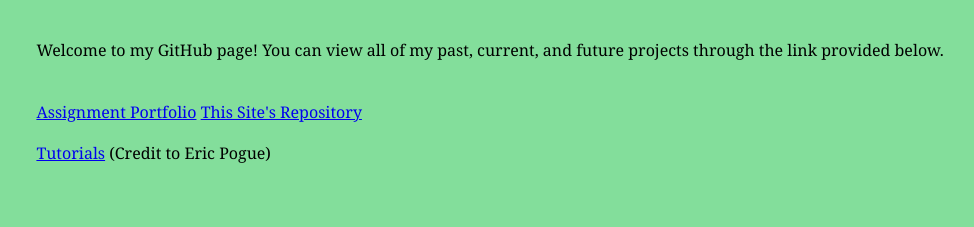
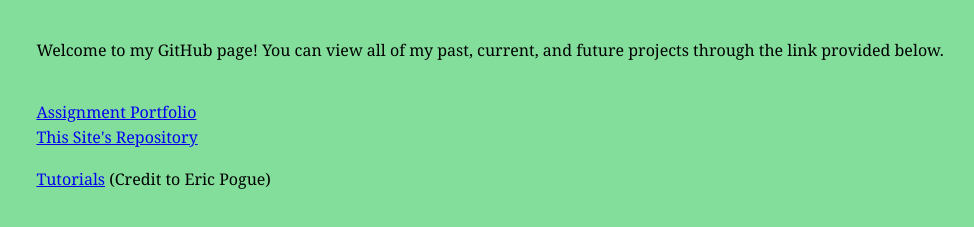
Before and after one commit to Praz18/praz18.github.io, a plain HTML site: page index.html in a window 1280 px wide. Shown: the part 69-296 px from the top of the page, without its empty margins (103-1077 px from the left). Drawn offline with Linux system fonts and the light colour scheme.

Commit message:
Update index.html
added break

```diff
--- a/index.html
+++ b/index.html
@@ -38,7 +38,7 @@
 	</section>
 
 	<section class="portfolio">
-	<a href="https://wonderful-hill-0ff02ad10.4.azurestaticapps.net">Assignment Portfolio</a>
+	<a href="https://wonderful-hill-0ff02ad10.4.azurestaticapps.net">Assignment Portfolio</a><br>
 	<a href="https://github.com/Praz18/praz18.github.io">This Site's Repository</a>
 	<p><a href="https://www.lewis.education/?cpsc=sp24-cpsc-44000-001#/activity/programming-together">Tutorials</a> (Credit to Eric Pogue)</p>
 	</section>
```
